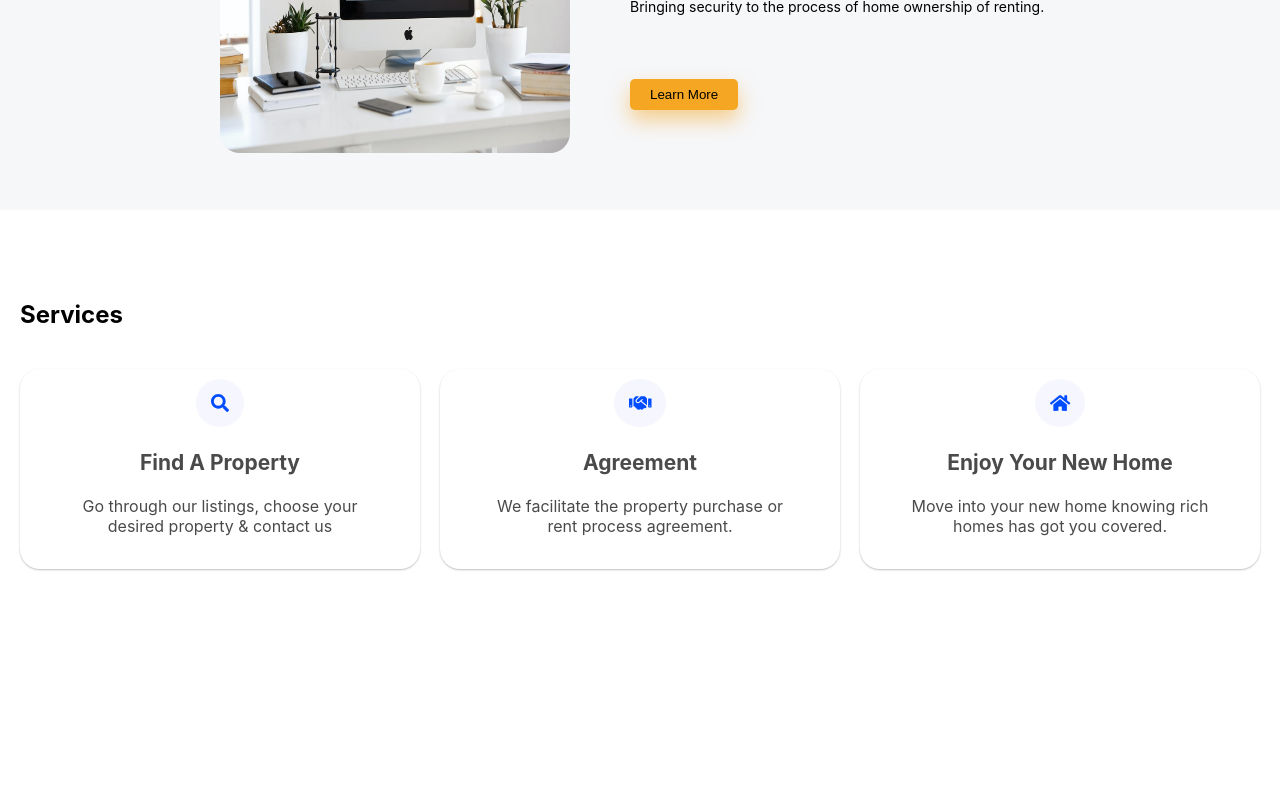
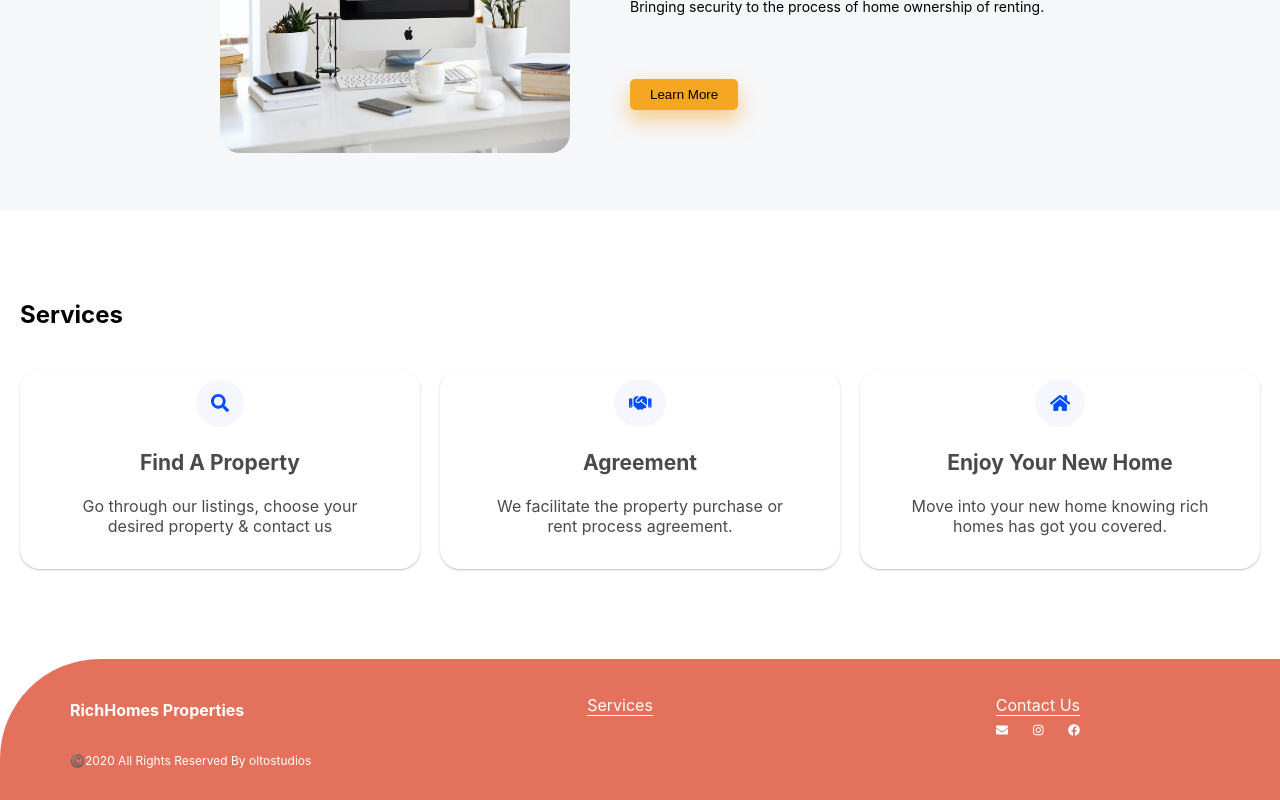
Before and after one commit to tosebikan/richhomesgh, a React (Create React App) app: page / in a window 1280 px wide. Shown: the part 2318-3118 px from the top of the page. Before the commit the page ends 2977 px from the top, so only its background shows below. Built offline with nearby package versions, Linux system fonts and the light colour scheme.

Commit message:
footer section

```diff
--- a/src/App.js
+++ b/src/App.js
@@ -6,8 +6,10 @@ import {
   faBuilding,
   faAddressCard,
   faQuestionCircle,
-  faAddressBook
+  faAddressBook,
+  faEnvelope
 } from "@fortawesome/free-solid-svg-icons";
+import { faFacebook, faInstagram } from "@fortawesome/free-brands-svg-icons";
 import "./App.css";
 import HomeScreen from "./screens/HomeScreen";
 
@@ -72,6 +74,36 @@ function App() {
             <Route path="/" component={HomeScreen} exact={true} />
           </div>
         </main>
+        <footer className="footer">
+          <div className="footer-top">
+            <h4>RichHomes Properties</h4>
+            <div className="footer-top-item">
+              <p>Services</p>
+              <hr />
+            </div>
+            <div className="footer-top-item">
+              <p>Contact Us</p>
+              <hr />
+              <div className="footer-contact-item">
+                <FontAwesomeIcon icon={faEnvelope} className="footer-icon" />
+                <FontAwesomeIcon icon={faInstagram} className="footer-icon" />
+                <FontAwesomeIcon icon={faFacebook} className="footer-icon" />
+              </div>
+            </div>
+          </div>
+          <div className="footer-bottom">
+            <p>
+              <span
+                role="img"
+                aria-label="copyright"
+                className="footer-copyrigt"
+              >
+                ©️
+              </span>
+              2020 All Rights Reserved By oltostudios
+            </p>{" "}
+          </div>
+        </footer>
       </div>
     </Router>
   );
```
